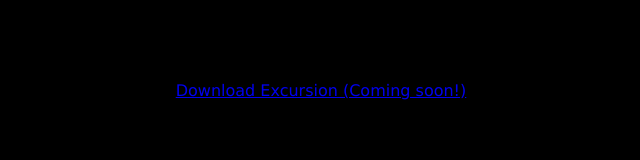
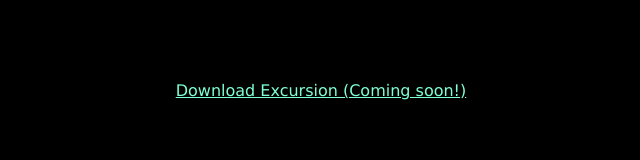
Before and after one commit to Nokiszyn/excursion, a plain HTML site: page index.html in a window 1280 px wide. Shown: the whole page, without its empty margins (319-959 px from the left). Drawn offline with Linux system fonts and the light colour scheme.

Commit message:
added second class to css

```diff
--- a/index.html
+++ b/index.html
@@ -9,7 +9,7 @@
     </head>
 <body>
     <h1>Discover hidden places in the world around you</h1>
-    <p><a href="#">Download Excursion (Coming soon!)</a></p>
+    <p><a class= "link--cta" href="#">Download Excursion (Coming soon!)</a></p>
 
 </body>
 
--- a/resources/css/style.css
+++ b/resources/css/style.css
@@ -9,3 +9,8 @@ body {
     font-size: 50px;
     color: #ffffff;
 }
+
+.link--cta {
+    font-size: 16px;
+    color: aquamarine;
+}
```
